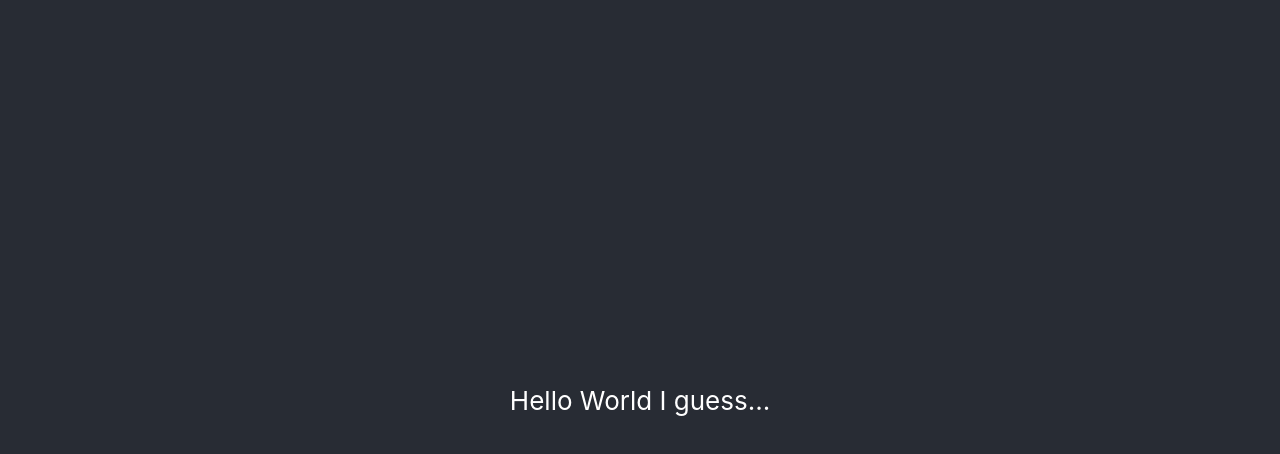
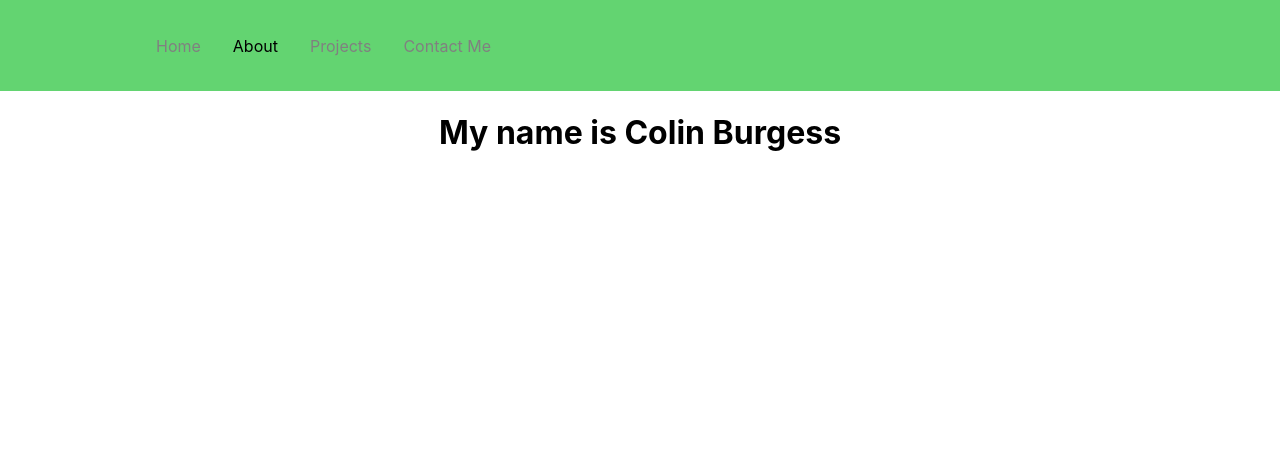
Before and after one commit to C0C0Barbet/portfolio-frontend, a React (Create React App) app: page /about in a window 1280 px wide. Shown: the top 454 px of the page. Built offline with nearby package versions, Linux system fonts and the light colour scheme.

Commit message:
Working on projects page

```diff
--- a/package.json
+++ b/package.json
@@ -5,12 +5,17 @@
   "main": "index.js",
   "private": true,
   "dependencies": {
+    "@emotion/react": "^11.10.4",
+    "@emotion/styled": "^11.10.4",
     "@testing-library/jest-dom": "^5.16.5",
     "@testing-library/react": "^13.4.0",
     "@testing-library/user-event": "^13.5.0",
     "react": "^18.2.0",
     "react-dom": "^18.2.0",
+    "react-icons": "^4.4.0",
+    "react-router-dom": "^6.4.1",
     "react-scripts": "^5.0.1",
+    "styled-components": "^5.3.6",
     "web-vitals": "^2.1.4"
   },
   "scripts": {
--- a/src/App.js
+++ b/src/App.js
@@ -1,26 +1,23 @@
+import React from 'react';
 import './App.css';
+import Navbar from './components/navbar';
+import { BrowserRouter as Router, Routes, Route } from 'react-router-dom';
+import Home from './pages';
+import About from './pages/about';
+import Projects from './pages/projects';
+import ContactMe from './pages/contact';
 
-function App() {
+const App = () => {
     return (
-        <div className="App">
-            <header className="App-header">
-                <p>
-                    Hello World I guess...
-                </p>
-
-                {/*<iframe title="towerOfHanoi" src="*/}
-                {/*        https://itch.io/embed-upload/4609281?color=333333" allowFullScreen="" width="1280"*/}
-                {/*        height="720"><a href="https://c0c0barbet.itch.io/tower-of-hanoi-redux">Play Tower of Hanoi Redux*/}
-                {/*    on*/}
-                {/*    itch.io</a></iframe>*/}
-                {/*<iframe title="jailEscape" src="https://itch.io/embed-upload/4608389?color=c7c7c7" allowFullScreen=""*/}
-                {/*        width="1280"*/}
-                {/*        height="720"><a href="https://vesiiy.itch.io/prison-escape">Play Prison Escape: Freedom*/}
-                {/*    Awaits on*/}
-                {/*    itch.io</a></iframe>*/}
-
-            </header>
-        </div>
+        <Router>
+            <Navbar />
+            <Routes>
+                <Route path='/' exact element={<Home/>} />
+                <Route path='/about' element={<About/>} />
+                <Route path='/projects' element={<Projects/>} />
+                <Route path='/contact' element={<ContactMe/>} />
+            </Routes>
+        </Router>
     );
 }
 
--- /dev/null
+++ b/src/components/navbar/NavbarElements.js
@@ -0,0 +1,55 @@
+import { FaBars } from 'react-icons/fa';
+import { NavLink as Link } from 'react-router-dom';
+import styled from 'styled-components';
+
+export const Nav = styled.nav`
+  background: #63D471;
+  height: 85px;
+  display: flex;
+  justify-content: space-between;
+  padding: 0.2rem calc((100vw - 1000px) / 2);
+  z-index: 12;
+  /* Third Nav */
+  /* justify-content: flex-start; */
+`;
+
+export const NavLink = styled(Link)`
+  color: #808080;
+  display: flex;
+  align-items: center;
+  text-decoration: none;
+  padding: 0 1rem;
+  height: 100%;
+  cursor: pointer;
+  &.active {
+    color: #000000;
+  }
+`;
+
+export const Bars = styled(FaBars)`
+  display: none;
+  color: #808080;
+  @media screen and (max-width: 768px) {
+    display: block;
+    position: absolute;
+    top: 0;
+    right: 0;
+    transform: translate(-100%, 75%);
+    font-size: 1.8rem;
+    cursor: pointer;
+  }
+`;
+
+export const NavMenu = styled.div`
+  display: flex;
+  align-items: center;
+  margin-right: -24px;
+  /* Second Nav */
+  /* margin-right: 24px; */
+  /* Third Nav */
+  /* width: 100vw;
+  white-space: nowrap; */
+  @media screen and (max-width: 768px) {
+    display: none;
+  }
+`;
--- /dev/null
+++ b/src/components/navbar/index.js
@@ -0,0 +1,34 @@
+import React from 'react';
+import {
+    Nav,
+    NavLink,
+    Bars,
+    NavMenu
+} from './NavbarElements';
+
+const Navbar = () => {
+    return (
+        <>
+            <Nav>
+                <Bars />
+
+                <NavMenu>
+                    <NavLink to='/' activestyle="true">
+                        Home
+                    </NavLink>
+                    <NavLink to='/about' activestyle="true">
+                        About
+                    </NavLink>
+                    <NavLink to='/projects' activestyle="true">
+                        Projects
+                    </NavLink>
+                    <NavLink to='/contact' activestyle="true">
+                        Contact Me
+                    </NavLink>
+                </NavMenu>
+            </Nav>
+        </>
+    );
+};
+
+export default Navbar;
--- /dev/null
+++ b/src/pages/about.js
@@ -0,0 +1,17 @@
+import React from 'react';
+
+const About = () => {
+    return (
+        <div
+            style={{
+                display: 'flex',
+                justifyContent: 'Center',
+                alignItems: 'Center'
+            }}
+        >
+            <h1>My name is Colin Burgess</h1>
+        </div>
+    );
+};
+
+export default About;
--- /dev/null
+++ b/src/pages/contact.js
@@ -0,0 +1,17 @@
+import React from 'react';
+
+const ContactMe = () => {
+    return (
+        <div
+            style={{
+                display: 'flex',
+                justifyContent: 'Center',
+                alignItems: 'Center',
+            }}
+        >
+            <h1>Contact Me</h1>
+        </div>
+    );
+};
+
+export default ContactMe;
--- /dev/null
+++ b/src/pages/index.js
@@ -0,0 +1,17 @@
+import React from 'react';
+
+const Home = () => {
+    return (
+        <div
+            style={{
+                display: 'flex',
+                justifyContent: 'Center',
+                alignItems: 'Center'
+            }}
+        >
+            <h1>There exists another world</h1>
+        </div>
+    );
+};
+
+export default Home;
--- /dev/null
+++ b/src/pages/projects.js
@@ -0,0 +1,79 @@
+import React, { useState } from 'react';
+import styled from 'styled-components';
+import Hanoi from './projects/hanoi';
+import Prison from './projects/prison';
+
+
+const Tab = styled.button`
+  font-size: 20px;
+  padding: 10px 60px;
+  cursor: pointer;
+  opacity: 0.6;
+  background: white;
+  border: 0;
+  outline: 0;
+  ${({ active }) =>
+    active &&
+    `
+    border-bottom: 2px solid black;
+    opacity: 1;
+  `}
+`;
+
+const header = {
+    display: 'flex',
+    justifyContent: 'Center',
+    alignItems: 'Center'
+}
+const projects = {
+    display: 'flex',
+    justifyContent: 'Center',
+    alignItems: 'Center'
+}
+
+const ButtonGroup = styled.div`
+  display: flex;
+`;
+
+const types = [
+    {id: 'Tower of Hanoi Redux', page: [Hanoi]},
+    {id: 'Prison Escape: Freedom Awaits', page: [Prison]}
+];
+
+function TabGroup() {
+    const [active, setActive] = useState(types[0]);
+    return (
+        <>
+            <ButtonGroup>
+                {types.map(type => (
+                    <Tab
+                        key={type}
+                        active={active === type}
+                        onClick={() => setActive(type)}
+                    >
+                        {type}
+                    </Tab>
+                ))}
+
+            </ButtonGroup>
+            <p />
+            <div>
+                {active}
+            </div>
+        </>
+    );
+}
+
+const Projects = () => {
+    return (
+        <div>
+            <h1 style={header}>Take a look at my projects <br /></h1>
+            <br />
+            <div style={projects}>
+                <TabGroup/>
+            </div>
+        </div>
+    );
+};
+
+export default Projects;
--- /dev/null
+++ b/src/pages/projects/hanoi.js
@@ -0,0 +1,22 @@
+import React from 'react';
+
+const Hanoi = () => {
+    return (
+        <div
+            style={{
+                display: 'flex',
+                justifyContent: 'Center',
+                alignItems: 'Center'
+            }}
+        >
+            <h1>Tower of Hanoi Redux</h1>
+            <div>
+                <iframe title="towerOfHanoi" src="https://itch.io/embed-upload/4609281?color=333333" allowFullScreen="" width="1280"
+                        height="720"><a href="https://c0c0barbet.itch.io/tower-of-hanoi-redux">Play
+                    Tower of Hanoi Redux on itch.io</a></iframe>
+            </div>
+        </div>
+    );
+};
+
+export default Hanoi;
--- /dev/null
+++ b/src/pages/projects/prison.js
@@ -0,0 +1,22 @@
+import React from 'react';
+
+const Prison = () => {
+    return (
+        <div
+            style={{
+                display: 'flex',
+                justifyContent: 'Center',
+                alignItems: 'Center'
+            }}
+        >
+            <h1>Prison Escape: Freedom Awaits</h1>
+            <div>
+                <iframe title="prisonEscape" src="https://itch.io/embed-upload/4608389?color=000000" allowFullScreen="" width="1280"
+                        height="720"><a href="https://vesiiy.itch.io/prison-escape">Play Prison Escape:
+                    Freedom Awaits on itch.io</a></iframe></div>
+        </div>
+
+    );
+};
+
+export default Prison;
```
Also changed, not shown: 1 other file (tests, documents, lock files or other folders).
